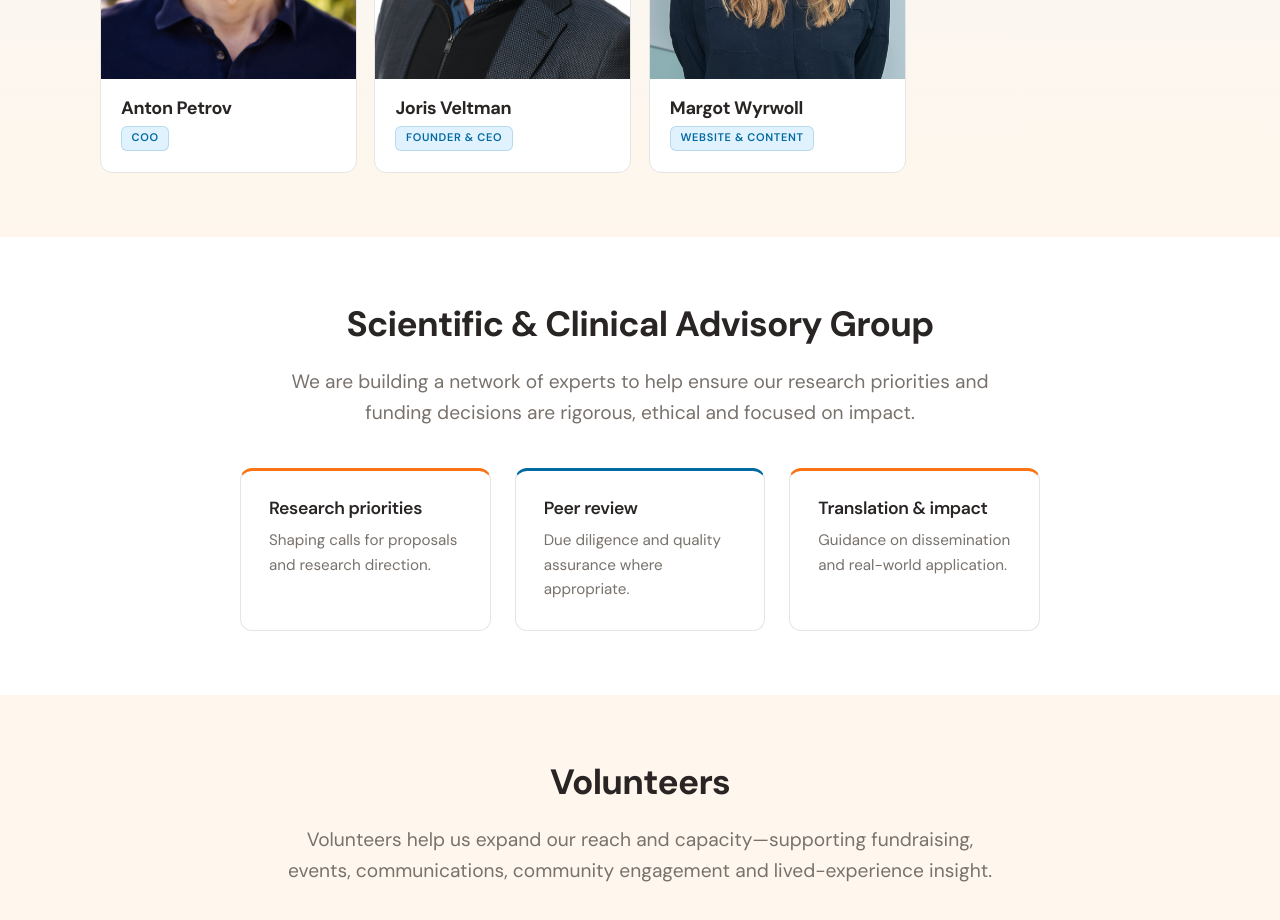
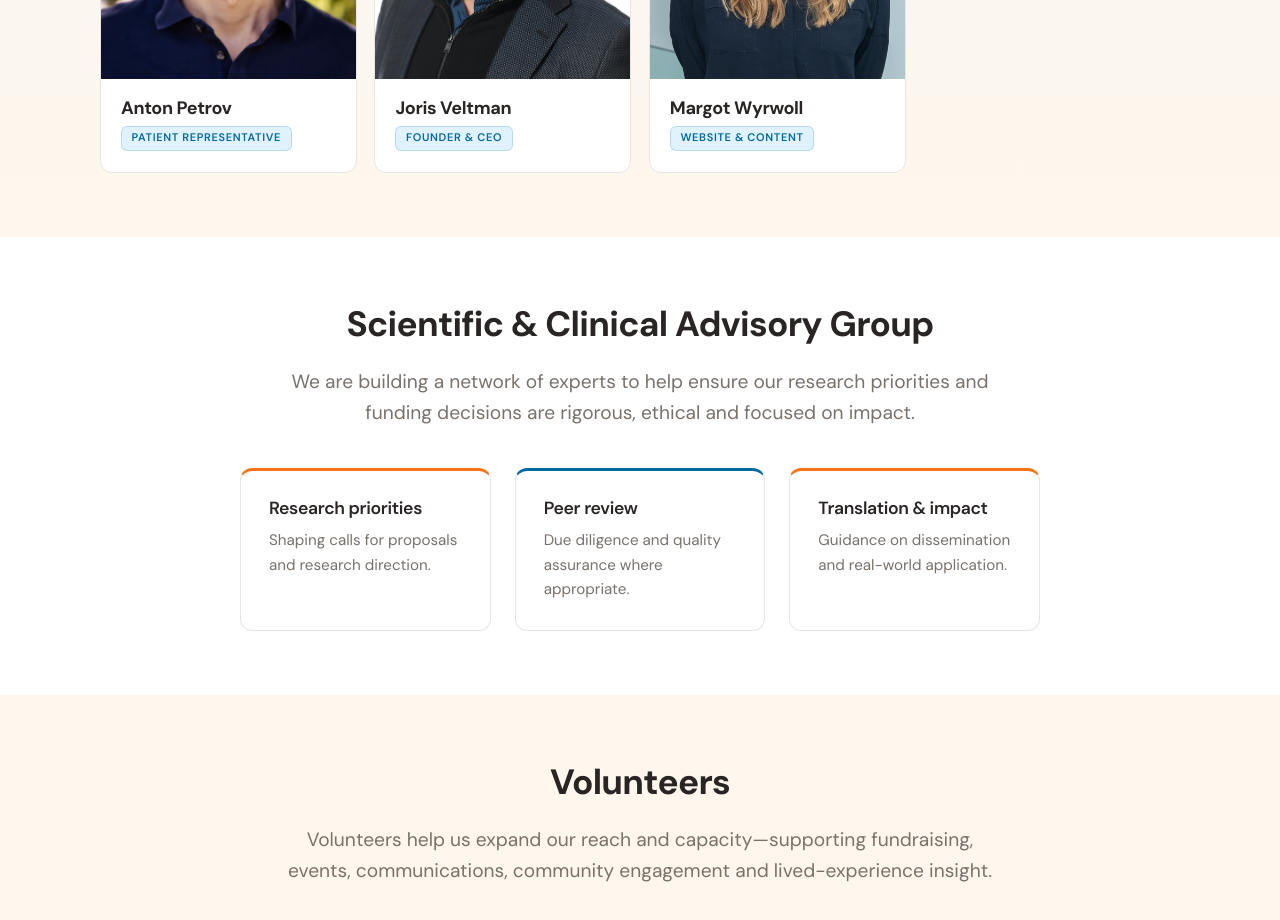
Before and after one commit to FertilityResearchUK/FertilityResearchUK.github.io, an Eleventy site: page src/team.md in a window 1280 px wide. Shown: the part 2960-3880 px from the top of the page. Built offline with nearby package versions, Linux system fonts and the light colour scheme; Eleventy itself is replaced by a stand-in of ours; files that its build step writes are made by us from their sources.

Commit message:
Update badge

```diff
--- a/src/team/anton-petrov.md
+++ b/src/team/anton-petrov.md
@@ -1,6 +1,6 @@
 ---
 name: Anton Petrov
-badge: COO
+badge: Patient representative
 photo: /assets/team/anton-petrov.png
 linkedin: https://www.linkedin.com/in/aipetrov/
 tags: team-member
```
